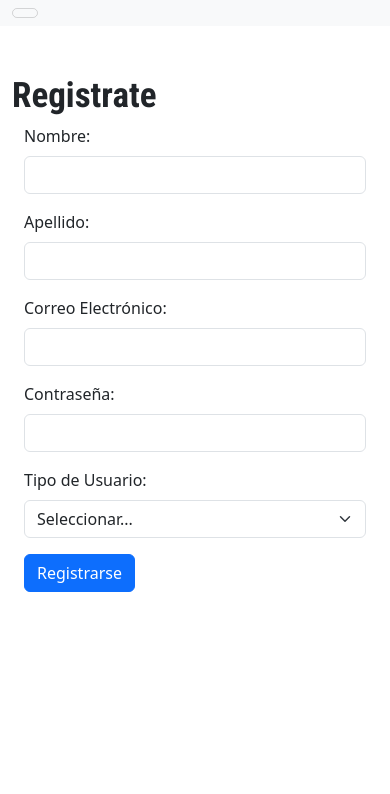
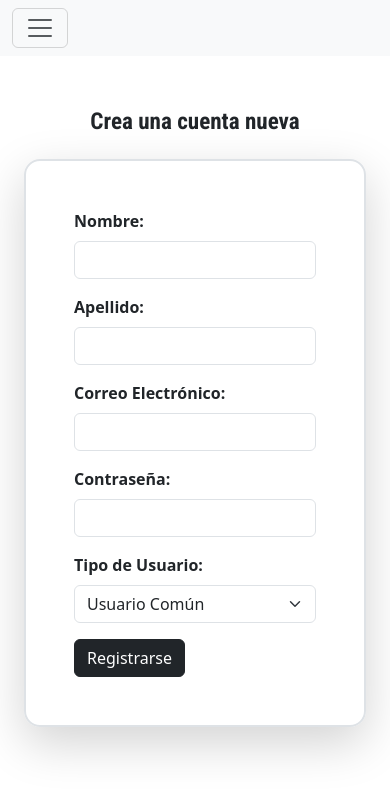
Before and after one commit to ignaciojavier27/sistema-estacionamiento-frontend, a React (Vite) app: page /signup in a window 390 px wide. Shown: the top 794 px of the page. Built offline with nearby package versions, Linux system fonts and the light colour scheme.

Commit message:
Arreglo Navbar

```diff
--- a/index.html
+++ b/index.html
@@ -4,7 +4,7 @@
     <meta charset="UTF-8" />
     <link rel="icon" type="image/svg+xml" href="/vite.svg" />
     <meta name="viewport" content="width=device-width, initial-scale=1.0" />
-    <title>Vite + React</title>
+    <title>ParkNow</title>
     <link rel="stylesheet" href="https://unpkg.com/leaflet/dist/leaflet.css" />
     <link rel="preconnect" href="https://fonts.googleapis.com" />
     <link rel="preconnect" href="https://fonts.gstatic.com" crossorigin />
--- a/src/components/Navbar.jsx
+++ b/src/components/Navbar.jsx
@@ -6,18 +6,18 @@ const Navbar = () => {
         <nav className="navbar navbar-expand-lg navbar-light bg-body-tertiary ">
             <div className="container-fluid">
                 <button
-                data-mdb-collapse-init
                     className="navbar-toggler"
                     type="button"
-                data-mdb-target="#navbarSupportedContent"
-                aria-controls="navbarSupportedContent"
+                    data-bs-toggle="collapse"
+                    data-bs-target="#navbarNav"
+                    aria-controls="navbarNav"
                     aria-expanded="false"
                     aria-label="Toggle navigation"
                 >
-                <i className="fas fa-bars"></i>
+                    <span className="navbar-toggler-icon"></span>
                 </button>
+                <div className="collapse navbar-collapse" id="navbarNav">
 
-                <div className="collapse navbar-collapse" id="navbarSupportedContent">
                     <ul className="navbar-nav ms-auto mb-2 mb-lg-0">
                         <li className="nav-item">
                             <NavLink to='/' className="nav-link">Inicio</NavLink>
--- a/src/components/Navbars/ClientNavbar.jsx
+++ b/src/components/Navbars/ClientNavbar.jsx
@@ -19,11 +19,18 @@ const ClientNavbar = () => {
     <div className="container-fluid p-0 m-0">
         <nav className="navbar navbar-expand-lg navbar-light bg-body-tertiary">
             <div className="container-fluid mx-3">
-                <button className="navbar-toggler" type="button" data-bs-toggle="collapse" data-bs-target="#navbarNav" aria-controls="navbarNav" aria-expanded="false" aria-label="Toggle navigation">
+                <button
+                    className="navbar-toggler"
+                    type="button"
+                    data-bs-toggle="collapse"
+                    data-bs-target="#navbarNav"
+                    aria-controls="navbarNav"
+                    aria-expanded="false"
+                    aria-label="Toggle navigation"
+                >
                     <span className="navbar-toggler-icon"></span>
                 </button>
-
-                <div className="collapse navbar-collapse" id="navbarSupportedContent">
+                <div className="collapse navbar-collapse" id="navbarNav">
                     <ul className="navbar-nav ms-auto mb-2 mb-lg-0">
                         <li className="nav-item">
                             <NavLink to='/' className="nav-link">Inicio</NavLink>
--- a/src/components/Register.jsx
+++ b/src/components/Register.jsx
@@ -39,27 +39,32 @@ const Register = () => {
   };
 
   return (
-      <form onSubmit={handleSubmit} className="container-md">
+    <section className="container-md">
+      <div className="row justify-content-center">
+        <div className="col-12 col-md-8 col-lg-6">
+          <form onSubmit={handleSubmit} className="container-md border border-2 border-ligth rounded-4 p-5 shadow-lg">
           <div className="mb-3">
-          <label htmlFor="nombre-input" className="form-label">
+            <label htmlFor="nombre-input" className="form-label fw-bold">
               Nombre:
             </label>
             <input
               type="text"
               name="nombre"
               className="form-control"
+              id="nombre-input"
               value={usuario.nombre}
               onChange={handleChange}
               required
             />
           </div>
           <div className="mb-3">
-          <label htmlFor="apellido-input" className="form-label">
+            <label htmlFor="apellido-input" className="form-label fw-bold">
               Apellido:
             </label>
             <input
               type="text"
               name="apellido"
+              id="apellido-input"
               className="form-control"
               value={usuario.apellido}
               onChange={handleChange}
@@ -67,7 +72,7 @@ const Register = () => {
             />
           </div>
           <div className="mb-3">
-          <label htmlFor="correo-input" className="form-label">
+            <label htmlFor="correo-input" className="form-label fw-bold">
               Correo Electrónico:
             </label>
             <input
@@ -81,7 +86,7 @@ const Register = () => {
             />
           </div>
           <div className="mb-3">
-          <label htmlFor="contrasenia-input" className="form-label">
+            <label htmlFor="contrasenia-input" className="form-label fw-bold">
               Contraseña:
             </label>
             <input
@@ -95,7 +100,7 @@ const Register = () => {
             />
           </div>
           <div className="mb-3">
-          <label htmlFor="tipo-input" className="form-label">
+            <label htmlFor="tipo-input" className="form-label fw-bold">
               Tipo de Usuario:
             </label>
             <select
@@ -105,13 +110,15 @@ const Register = () => {
               onChange={handleChange}
               required
             >
-            <option value="">Seleccionar...</option>
               <option value="cliente">Usuario Común</option>
               <option value="propietario">Propietario</option>
             </select>
           </div>
-        <button  className="btn btn-primary" type="submit">Registrarse</button>
+          <button  className="btn btn-dark" type="submit">Registrarse</button>
           </form>
+        </div>
+      </div>
+    </section>
   );
 };
 
--- a/src/views/RegisterScreen.jsx
+++ b/src/views/RegisterScreen.jsx
@@ -3,8 +3,8 @@ import Register from '../components/Register'
 const RegisterScreen = () => {
     return (
         <main>
-            <section className="container-desarrollo container-md bg-white py-5">
-                <h2>Registrate</h2>
+            <section className="container-desarrollo container-md bg-white d-flex align-items-center flex-column justify-content-center ">
+                <h3 className='pt-5 pb-3'>Crea una cuenta nueva</h3>
                 <Register />
             </section>
         </main>
```
Lines whose indentation alone changed are shown as unchanged.
